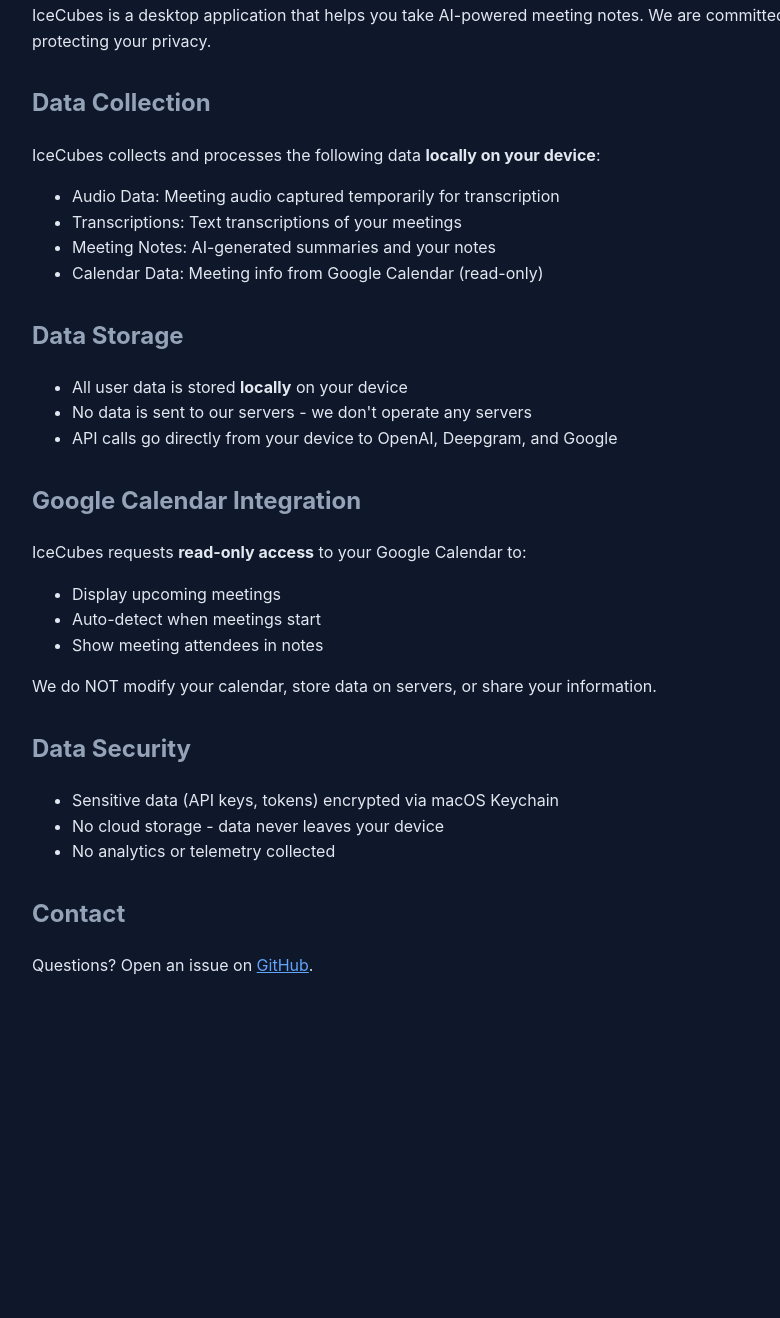
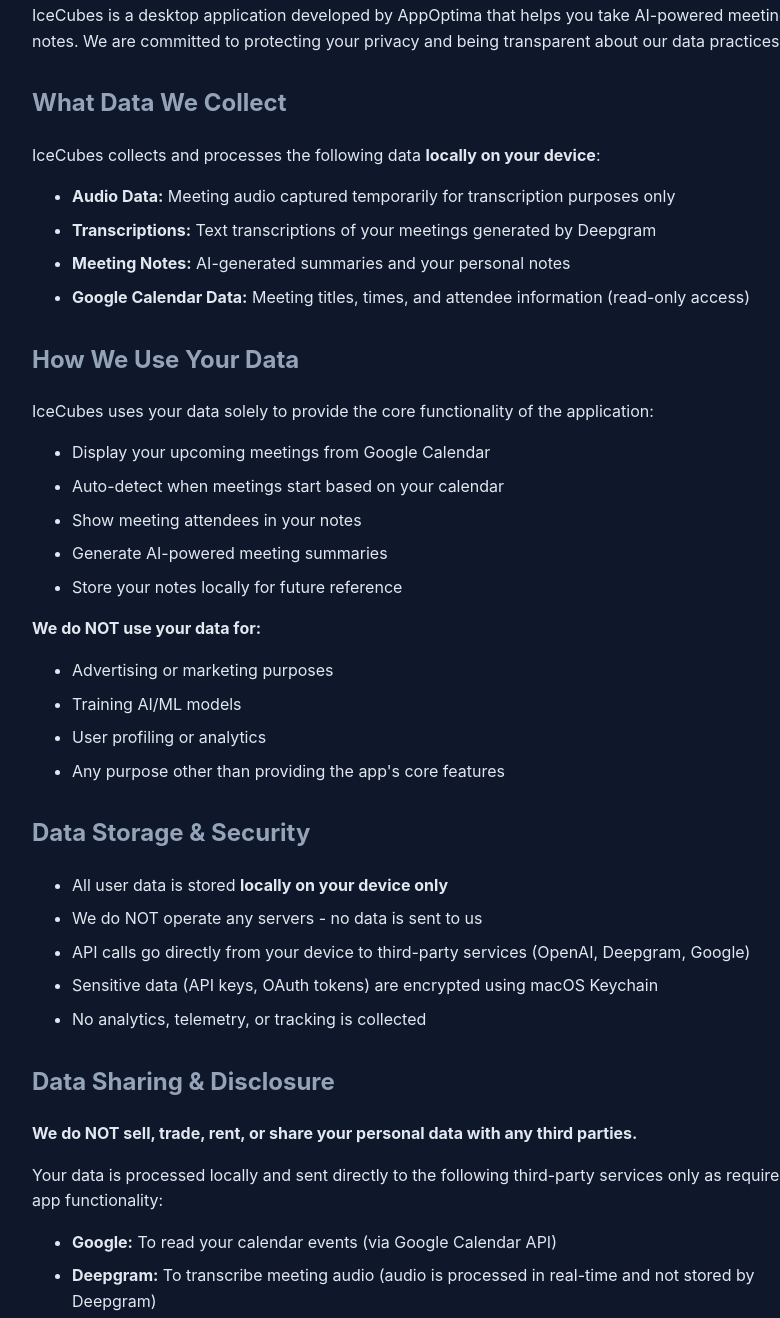
Before and after one commit to manuaws2026-maker/manuaws2026-maker.github.io, a plain HTML site: page privacy.html in a window 1280 px wide. Shown: the part 279-1597 px from the top of the page, without its empty margins (208-988 px from the left). Before the commit the page ends 1314 px from the top, so only its background shows below. Drawn offline with Linux system fonts and the light colour scheme.

Commit message:
Update privacy policy to meet Google OAuth requirements

```diff
--- a/privacy.html
+++ b/privacy.html
@@ -11,6 +11,8 @@
         h2 { color: #94a3b8; margin-top: 30px; }
         a { color: #60a5fa; }
         .back { margin-bottom: 30px; }
+        ul { margin: 10px 0; }
+        li { margin: 8px 0; }
     </style>
 </head>
 <body>
@@ -19,41 +21,92 @@
     <p><strong>Last Updated: December 8, 2024</strong></p>
 
     <h2>Overview</h2>
-    <p>IceCubes is a desktop application that helps you take AI-powered meeting notes. We are committed to protecting your privacy.</p>
+    <p>IceCubes is a desktop application developed by AppOptima that helps you take AI-powered meeting notes. We are committed to protecting your privacy and being transparent about our data practices.</p>
 
-    <h2>Data Collection</h2>
+    <h2>What Data We Collect</h2>
     <p>IceCubes collects and processes the following data <strong>locally on your device</strong>:</p>
     <ul>
-        <li>Audio Data: Meeting audio captured temporarily for transcription</li>
-        <li>Transcriptions: Text transcriptions of your meetings</li>
-        <li>Meeting Notes: AI-generated summaries and your notes</li>
-        <li>Calendar Data: Meeting info from Google Calendar (read-only)</li>
+        <li><strong>Audio Data:</strong> Meeting audio captured temporarily for transcription purposes only</li>
+        <li><strong>Transcriptions:</strong> Text transcriptions of your meetings generated by Deepgram</li>
+        <li><strong>Meeting Notes:</strong> AI-generated summaries and your personal notes</li>
+        <li><strong>Google Calendar Data:</strong> Meeting titles, times, and attendee information (read-only access)</li>
     </ul>
 
-    <h2>Data Storage</h2>
+    <h2>How We Use Your Data</h2>
+    <p>IceCubes uses your data solely to provide the core functionality of the application:</p>
     <ul>
-        <li>All user data is stored <strong>locally</strong> on your device</li>
-        <li>No data is sent to our servers - we don't operate any servers</li>
-        <li>API calls go directly from your device to OpenAI, Deepgram, and Google</li>
+        <li>Display your upcoming meetings from Google Calendar</li>
+        <li>Auto-detect when meetings start based on your calendar</li>
+        <li>Show meeting attendees in your notes</li>
+        <li>Generate AI-powered meeting summaries</li>
+        <li>Store your notes locally for future reference</li>
+    </ul>
+    <p><strong>We do NOT use your data for:</strong></p>
+    <ul>
+        <li>Advertising or marketing purposes</li>
+        <li>Training AI/ML models</li>
+        <li>User profiling or analytics</li>
+        <li>Any purpose other than providing the app's core features</li>
+    </ul>
+
+    <h2>Data Storage & Security</h2>
+    <ul>
+        <li>All user data is stored <strong>locally on your device only</strong></li>
+        <li>We do NOT operate any servers - no data is sent to us</li>
+        <li>API calls go directly from your device to third-party services (OpenAI, Deepgram, Google)</li>
+        <li>Sensitive data (API keys, OAuth tokens) are encrypted using macOS Keychain</li>
+        <li>No analytics, telemetry, or tracking is collected</li>
+    </ul>
+
+    <h2>Data Sharing & Disclosure</h2>
+    <p><strong>We do NOT sell, trade, rent, or share your personal data with any third parties.</strong></p>
+    <p>Your data is processed locally and sent directly to the following third-party services only as required for app functionality:</p>
+    <ul>
+        <li><strong>Google:</strong> To read your calendar events (via Google Calendar API)</li>
+        <li><strong>Deepgram:</strong> To transcribe meeting audio (audio is processed in real-time and not stored by Deepgram)</li>
+        <li><strong>OpenAI:</strong> To generate meeting summaries (transcript text only, no audio)</li>
+    </ul>
+    <p>These third-party services have their own privacy policies governing their use of data.</p>
+
+    <h2>Data Retention & Deletion</h2>
+    <ul>
+        <li><strong>Meeting Notes:</strong> Stored locally until you delete them</li>
+        <li><strong>Audio Data:</strong> Temporarily processed for transcription, NOT permanently stored</li>
+        <li><strong>Calendar Data:</strong> Cached locally and refreshed from Google; not permanently stored</li>
+        <li><strong>OAuth Tokens:</strong> Stored securely in macOS Keychain until you disconnect your Google account</li>
+    </ul>
+    <p><strong>To delete your data:</strong></p>
+    <ul>
+        <li>Delete individual notes within the app</li>
+        <li>Uninstall the app to remove all local data</li>
+        <li>Revoke access via <a href="https://myaccount.google.com/permissions">Google Account Permissions</a></li>
     </ul>
 
     <h2>Google Calendar Integration</h2>
-    <p>IceCubes requests <strong>read-only access</strong> to your Google Calendar to:</p>
+    <p>IceCubes requests <strong>read-only access</strong> to your Google Calendar using the <code>calendar.readonly</code> scope. This allows us to:</p>
     <ul>
-        <li>Display upcoming meetings</li>
+        <li>Display your upcoming meetings</li>
         <li>Auto-detect when meetings start</li>
-        <li>Show meeting attendees in notes</li>
+        <li>Show meeting attendees in your notes</li>
     </ul>
-    <p>We do NOT modify your calendar, store data on servers, or share your information.</p>
-
-    <h2>Data Security</h2>
+    <p><strong>We do NOT:</strong></p>
     <ul>
-        <li>Sensitive data (API keys, tokens) encrypted via macOS Keychain</li>
-        <li>No cloud storage - data never leaves your device</li>
-        <li>No analytics or telemetry collected</li>
+        <li>Modify, create, or delete calendar events</li>
+        <li>Store calendar data on any external servers</li>
+        <li>Share your calendar information with anyone</li>
     </ul>
 
-    <h2>Contact</h2>
-    <p>Questions? Open an issue on <a href="https://github.com/manuaws2026-maker/IceCubes">GitHub</a>.</p>
+    <h2>Children's Privacy</h2>
+    <p>IceCubes is not intended for use by children under 13 years of age. We do not knowingly collect personal information from children.</p>
+
+    <h2>Changes to This Policy</h2>
+    <p>We may update this privacy policy from time to time. Any changes will be posted on this page with an updated revision date.</p>
+
+    <h2>Contact Us</h2>
+    <p>If you have questions about this privacy policy or our data practices, please contact us:</p>
+    <ul>
+        <li>Open an issue on <a href="https://github.com/manuaws2026-maker/IceCubes">GitHub</a></li>
+        <li>Website: <a href="https://appoptima.com">appoptima.com</a></li>
+    </ul>
 </body>
 </html>
```
